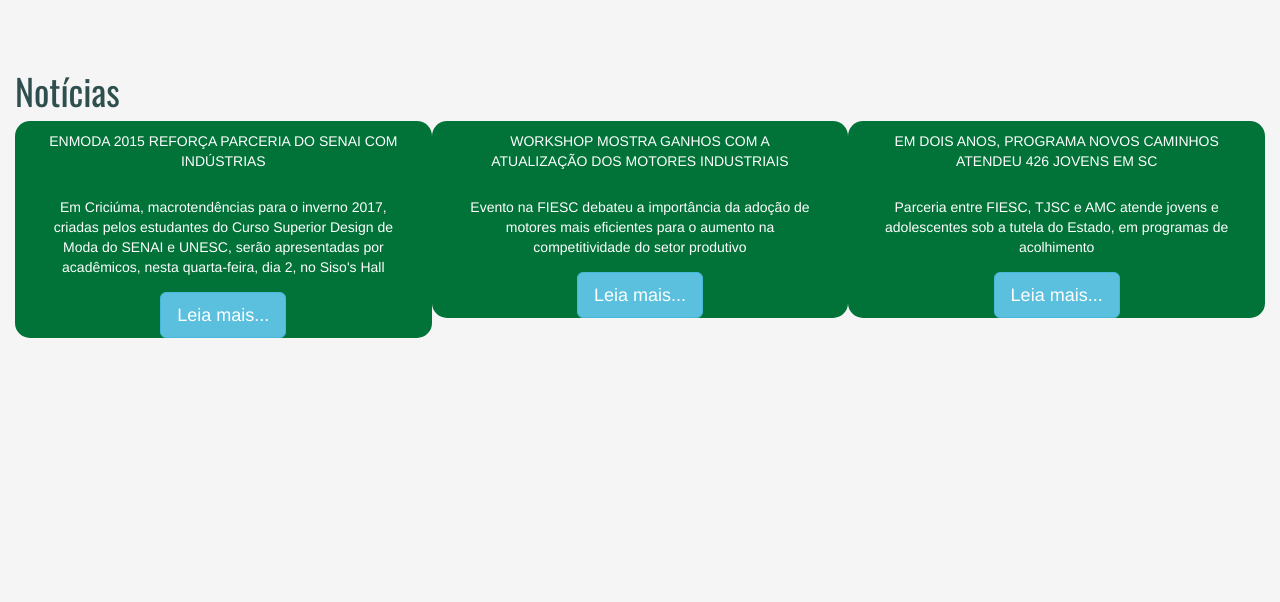
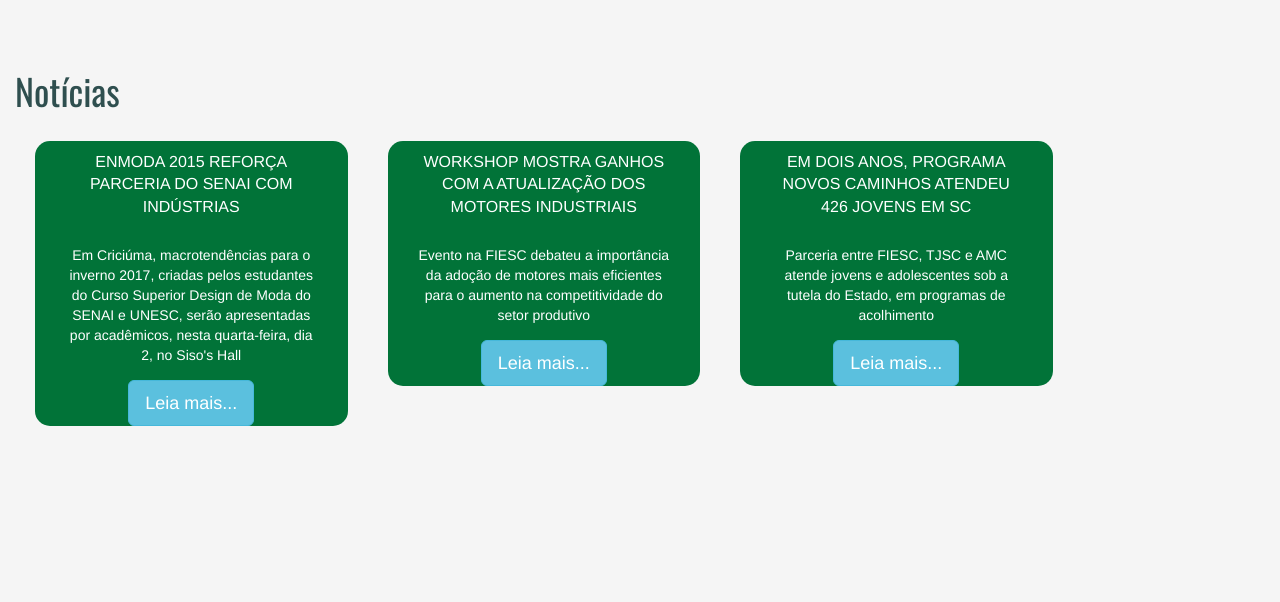
Before and after one commit to fabituany/senaibrusque, a PHP site: page / in a window 1280 px wide. Shown: the part 1401-2003 px from the top of the page. Run offline with PHP 8.4, Linux system fonts and the light colour scheme.

Commit message:
avaliação 30/11

```diff
--- a/css/estilo.css
+++ b/css/estilo.css
@@ -116,14 +116,19 @@ Carrossel de imagens
       padding: 5px;
   }
 
-  #noticias .col-md-4 {
-    // width: 300px;
+  #noticias .col-md-3 {
+    float: left;
+    position: relative;
+    margin: 20px;
     text-align: center;
     // border: 1px solid black;
     border-radius: 15px;
     background-color: #017338;
 }
 
+#noticias .col-md-3 .panel-heading {
+    font-size: 16px;
+}
 
   #noticias p {
       color: darkslategrey;
--- a/noticias.php
+++ b/noticias.php
@@ -1,7 +1,7 @@
 <section id="noticias" class="container-fluid">
     <h1>Notícias</h1>
 
-    <div id="modal1" class="col-md-4">
+    <div id="modal1" class="col-md-3">
         <div class="panel-heading">ENMODA 2015 REFORÇA PARCERIA DO SENAI COM INDÚSTRIAS</div>
         <!--<h3>ENMODA 2015 REFORÇA PARCERIA DO SENAI COM INDÚSTRIAS</h3>-->
         <div class="panel-body">Em Criciúma, macrotendências para o inverno 2017, criadas pelos estudantes do Curso Superior Design de Moda do SENAI e UNESC, serão apresentadas por acadêmicos, nesta quarta-feira, dia 2, no Siso's Hall</div>
@@ -45,7 +45,7 @@
         </div>
     </div>
 
-    <div id="modal2" class="col-md-4">
+    <div id="modal2" class="col-md-3">
         <div class="panel-heading">WORKSHOP MOSTRA GANHOS COM A ATUALIZAÇÃO DOS MOTORES INDUSTRIAIS</div>
         <div class="panel-body">Evento na FIESC debateu a importância da adoção de motores mais eficientes para o aumento na competitividade do setor produtivo</div>
         <button type="button" class="btn btn-info btn-lg" data-toggle="modal" data-target="#myModal2">Leia mais...</button>
@@ -94,7 +94,7 @@
         </div>
     </div>
 
-    <div id="modal3" class="col-md-4">
+    <div id="modal3" class="col-md-3">
         <div class="panel-heading">EM DOIS ANOS, PROGRAMA NOVOS CAMINHOS ATENDEU 426 JOVENS EM SC</div>
         <div class="panel-body">Parceria entre FIESC, TJSC e AMC atende jovens e adolescentes sob a tutela do Estado, em programas de acolhimento</div>
         <button type="button" class="btn btn-info btn-lg" data-toggle="modal" data-target="#myModal3">Leia mais...</button>
@@ -123,12 +123,10 @@
                             Durante a solenidade, Heil e Cardoso Filho prestaram homenagem em nome do TJSC e da AMC a Glauco José Côrte, pelos relevantes serviços prestados à Educação, em especial o Programa Novos Caminhos.
                             Após a solenidade de formatura, os estudantes participaram de uma gincana recreativa e cultural, organizada pelos profissionais do SESI Eventos. Uma das primeiras tarefas foi a realização de ginástica, na praia, ensolarada. Para muitos deles, foi a oportunidade conhecer o mar.
                         </p>
-                        <p>
-                            FIESC Imprensa
-                            Ivonei José Fazzioni
-                            48 3231 4673 - 8421 3600
-                            ivonei@fiesc.com.br
-                        </p>
+                        <p>FIESC Imprensa</p>
+                        <p>Ivonei José Fazzioni</p>
+                        <p>48 3231 4673 - 8421 3600</p>
+                        <p>ivonei@fiesc.com.br</p>
                     </div>
                     <div class="modal-footer">
                         <button type="button" class="btn btn-default" data-dismiss="modal">Fechar</button>
```
